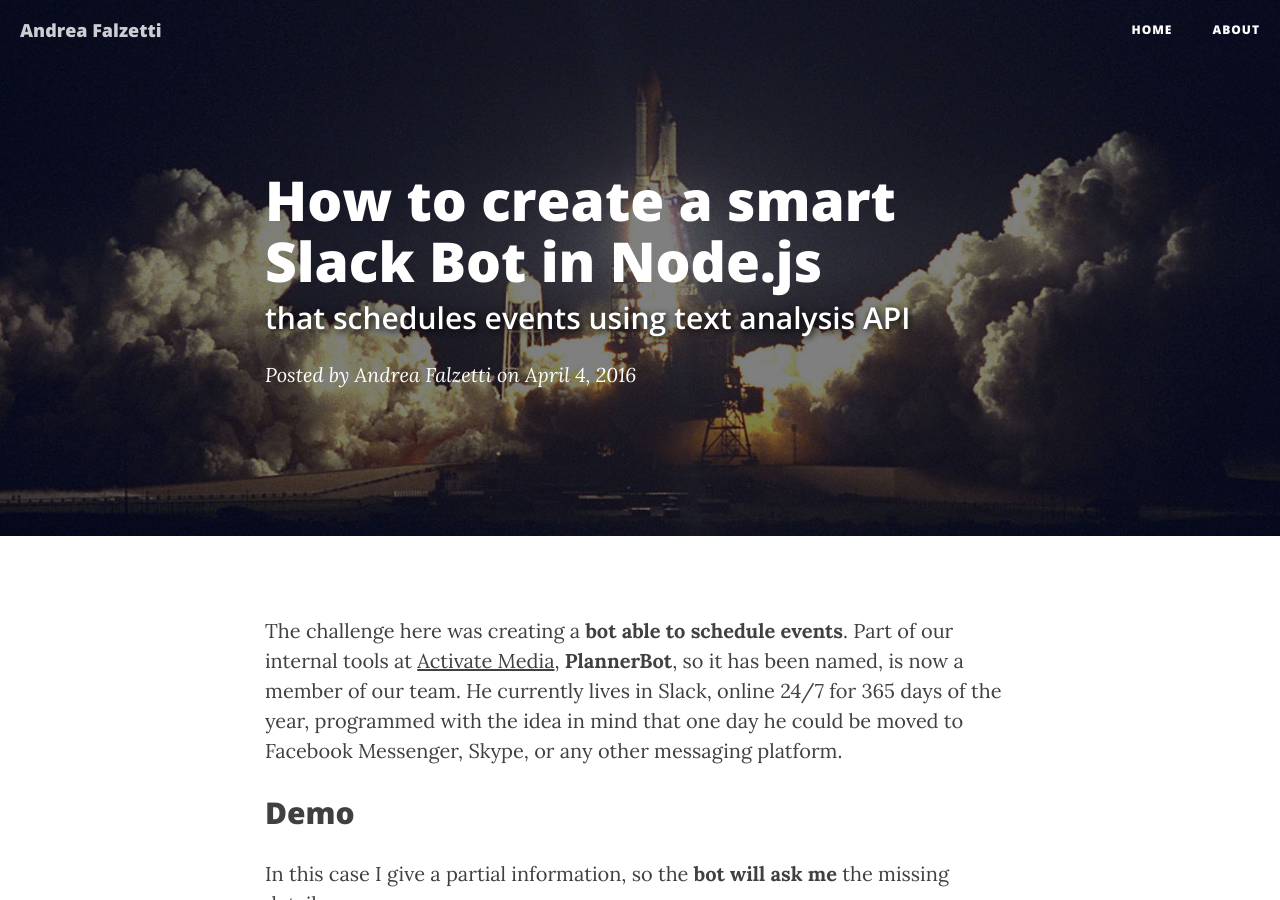
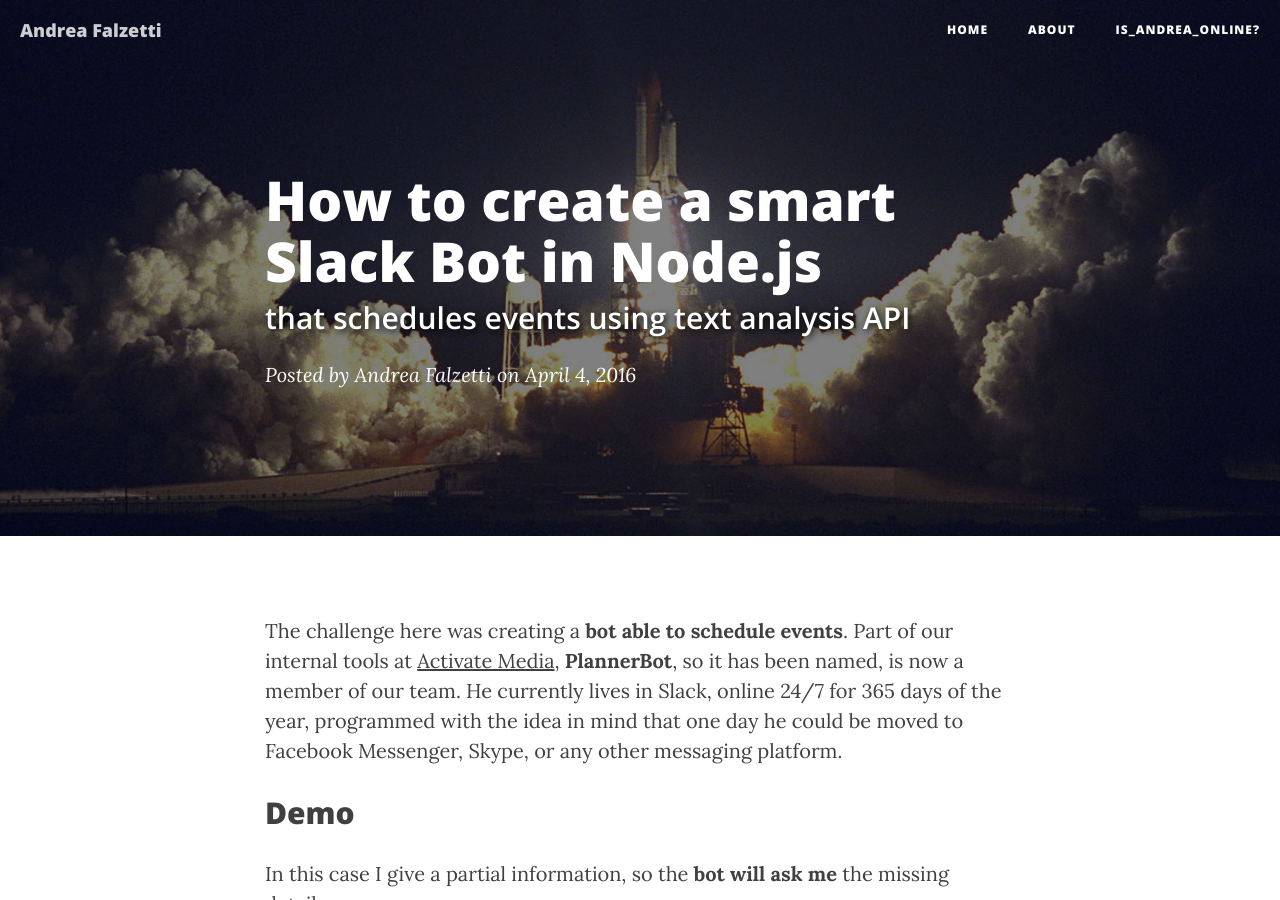
Before and after one commit to andreafalzetti/andreafalzetti.github.io, a Jekyll site: the page built from _posts/2016-04-4-how-to-create-a-smart-slack-bot-in-nodejs.markdown, in a window 1280 px wide and 900 px high. Built offline with Jekyll 4.4.1, drawn with Linux system fonts in a browser that asks for light colours; nearby versions of some CDN libraries; comment, search, counter and statistics services are not loaded.

Commit message:
Add isandrea.online ref

```diff
--- a/_includes/nav.html
+++ b/_includes/nav.html
@@ -25,6 +25,9 @@
                 </li>
 				{% endif %}
                 {% endif %}{% endfor %}
+                <li>
+                    <a href="http://isandrea.online">Is_Andrea_Online?</a>
+                </li>
             </ul>
         </div>
         <!-- /.navbar-collapse -->
```
